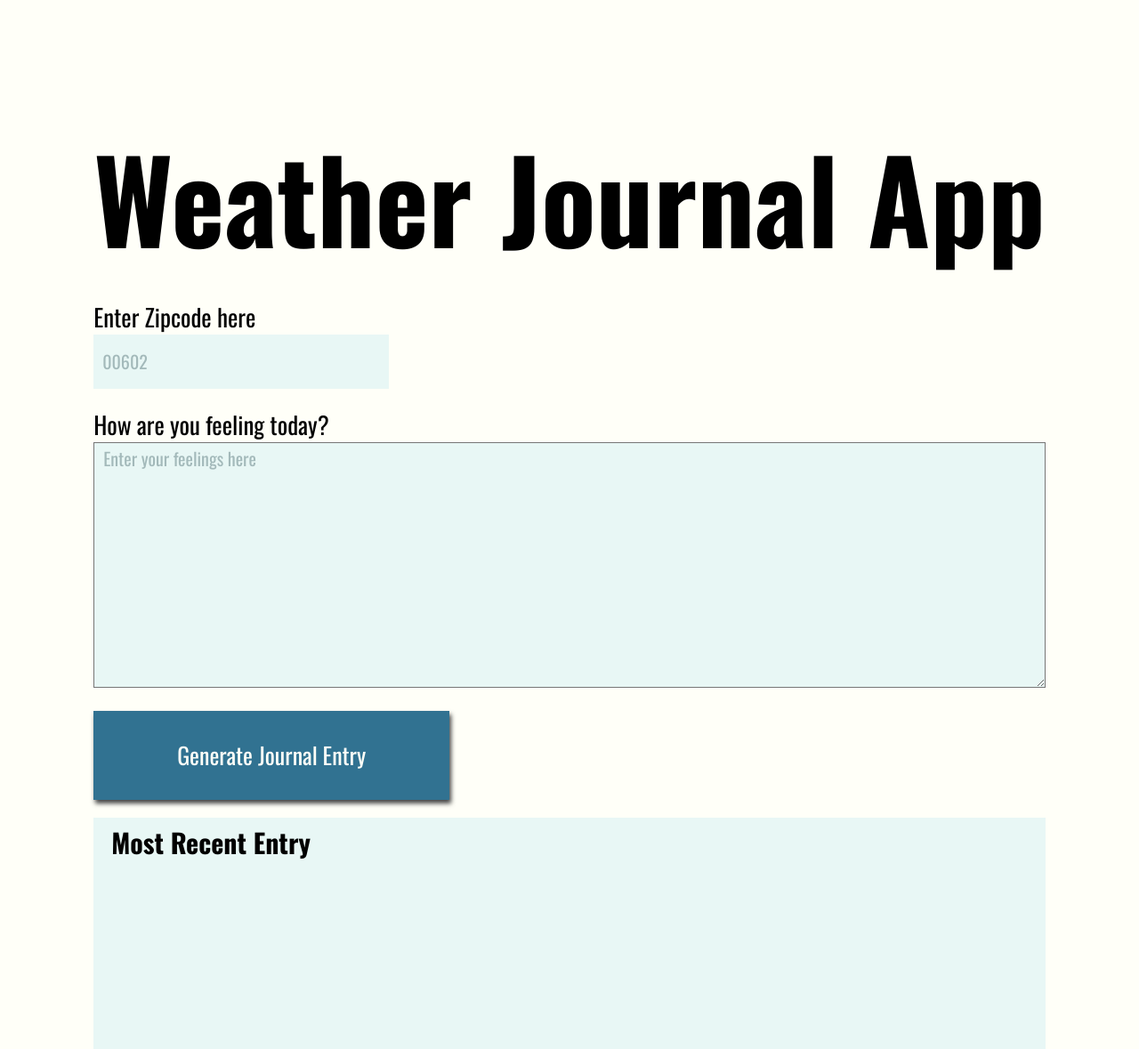
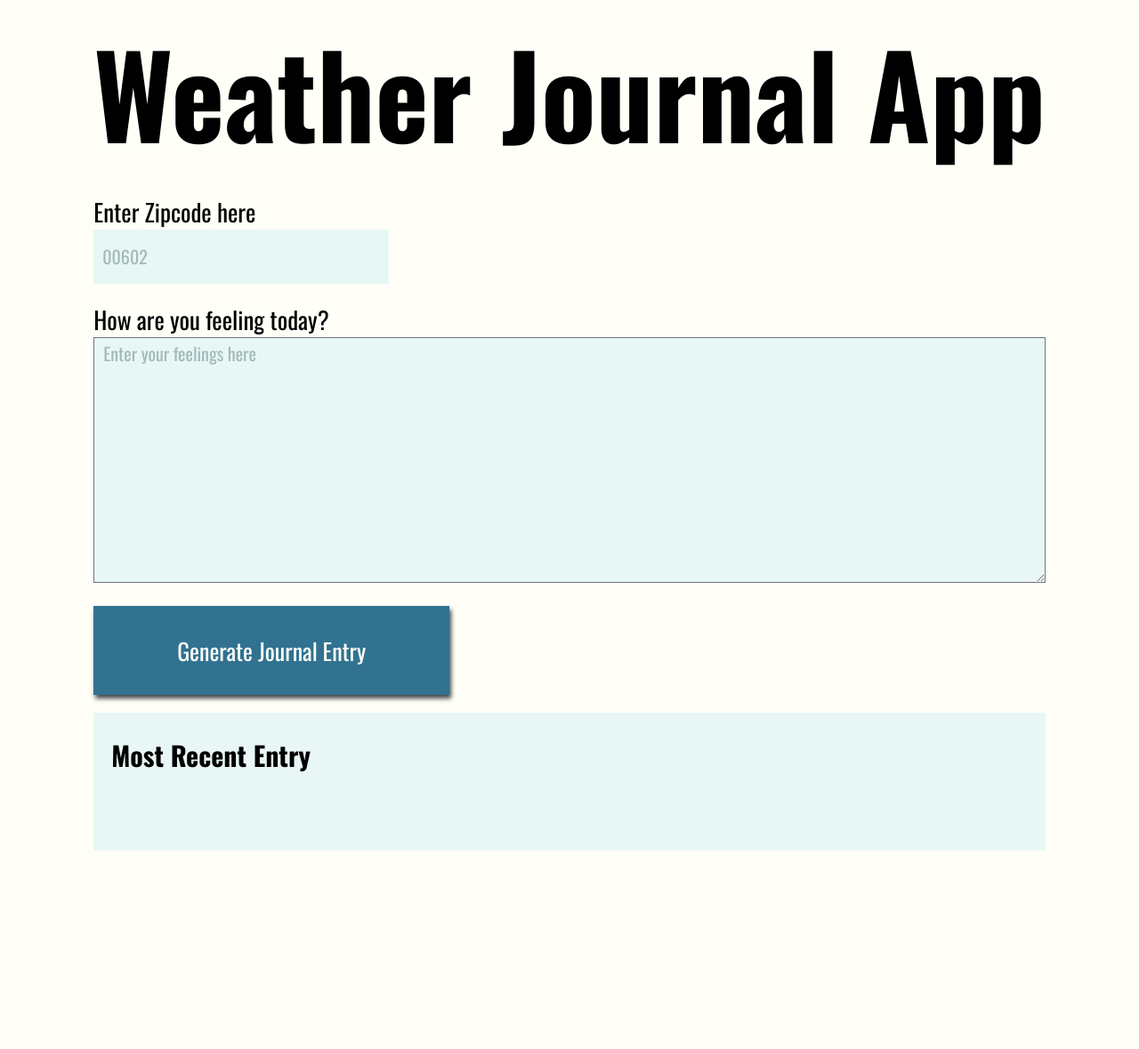
Before and after one commit to RedBear52/UdacityWeatherJournalProject, a website: page website/index.html in a window 1280 px wide. Shown: the whole page at 89% size. After the commit the page ends 956 px from the top, so only its background shows below. Drawn offline with nearby package versions, Linux system fonts and the light colour scheme; a web font is replaced by a local one.

Commit message:
Styling Round 2 Complete  |  Time for Finishihng Details and Submission

```diff
--- a/website/app.js
+++ b/website/app.js
@@ -12,9 +12,9 @@ const showUser = async () => {
     // JSONify data
     const processedData = await request.json()
     // render updated data to the DOM
-    document.getElementById('temp').innerHTML = `<h3>TEMPERATURE:</h3>   ${processedData.temperature} °`
-    document.getElementById('content').innerHTML = `<h3>FEELINGS:</h3>   ${processedData.userResponse}`
-    document.getElementById('date').innerHTML = `<h3>DATE:</h3>   ${processedData.date}`
+    document.getElementById('temp').innerHTML = `<p> <span class="font-style">TEMPERATURE:</span>  ${processedData.temperature} ° </p>`
+    document.getElementById('content').innerHTML = `<p> <span class="font-style">FEELINGS:</span>  ${processedData.userResponse} </p>`
+    document.getElementById('date').innerHTML = `<p> <span class="font-style">DATE:</span>  ${processedData.date} </p>`
     } catch(err) {
       console.log('err: ', err)
     }
--- a/website/index.html
+++ b/website/index.html
@@ -23,9 +23,9 @@
   <div class ="holder entry">
     <div class = "title"><h2>Most Recent Entry</h2></div>
    <div id = "entryHolder">
-    <div id = "date"></div>
-   <div id = "temp"></div>
-   <div id = "content"></div>
+    <div class="entry-data" id = "date"></div>
+   <div class="entry-data" id = "temp"></div>
+   <div class="entry-data" id = "content"></div>
   </div>
   </div>
   </div>
--- a/website/style.css
+++ b/website/style.css
@@ -10,8 +10,8 @@
     --clr-darkest-font: rgba(0, 0, 0, 1);
     --clr-bright-font: #ff5599;
 
-
-
+    /* button color */
+    --clr-blue-button: rgb(49, 114, 145);
 }
 
 body {
@@ -22,8 +22,12 @@ body {
 
 #app {
     display: grid;
-    /* grid-auto-rows: minmax(150px, auto); */
-    /* grid-template-columns:  */
+    grid-template-areas:
+    "h h h h"
+    "z z z z"
+    "f f f f"
+    "e e e e"
+    ;
     height:100vh;
     background: var(--clr-light-background);
     color: var(--clr-dark-font);
@@ -36,13 +40,39 @@ body {
 div {
     display: flex;
     align-content: space-between;
-    flex-direction: column;
+    flex-direction: row;
 }
 
-.holder.entry{
+.font-style {
+    color: var(--clr-blue-button);
+}
+
+.holder.entry {
+    grid-area: e;
     margin-top: 0;
     background: var(--clr-light-blue-background);
-    min-height: 30vh;
+    flex-direction: column;
+    /* min-height: 30vh; */
+}
+
+.holder.feel {
+    display: flex;
+    flex-direction: column;
+    grid-area: f;
+
+}
+
+.holder.headline {
+    display: flex;
+    flex-direction: column;
+    grid-area: h;
+
+}
+
+.holder.zip {
+    display: flex;
+    flex-direction: column;
+    grid-area: z;
 }
 
 .entry {
@@ -60,13 +90,13 @@ div {
 }
 
 
-.headline {
-    margin-top: 1em;
+.holder.headline {
+    margin-top: 0;
     font-size: xx-large;
 }
 
 div.title {
-    margin-top: -1em;
+    margin-top: 0;
     text-justify: unset;
     color:var(--clr-dark-font)
 }
@@ -93,7 +123,7 @@ input {
 button {
     width: 400px;
     height: 100px;
-    background: rgb(49, 114, 145);
+    background: var(--clr-blue-button);
     color: var(--clr-light-background);
     font-size: 26px;
     font-family: 'Oswald', sans-serif;
@@ -105,6 +135,7 @@ button {
 h1 {
     font-size: 4em;;
     margin-bottom: 0;
+    margin-top: 0;
 }
 
 h3 {
```
